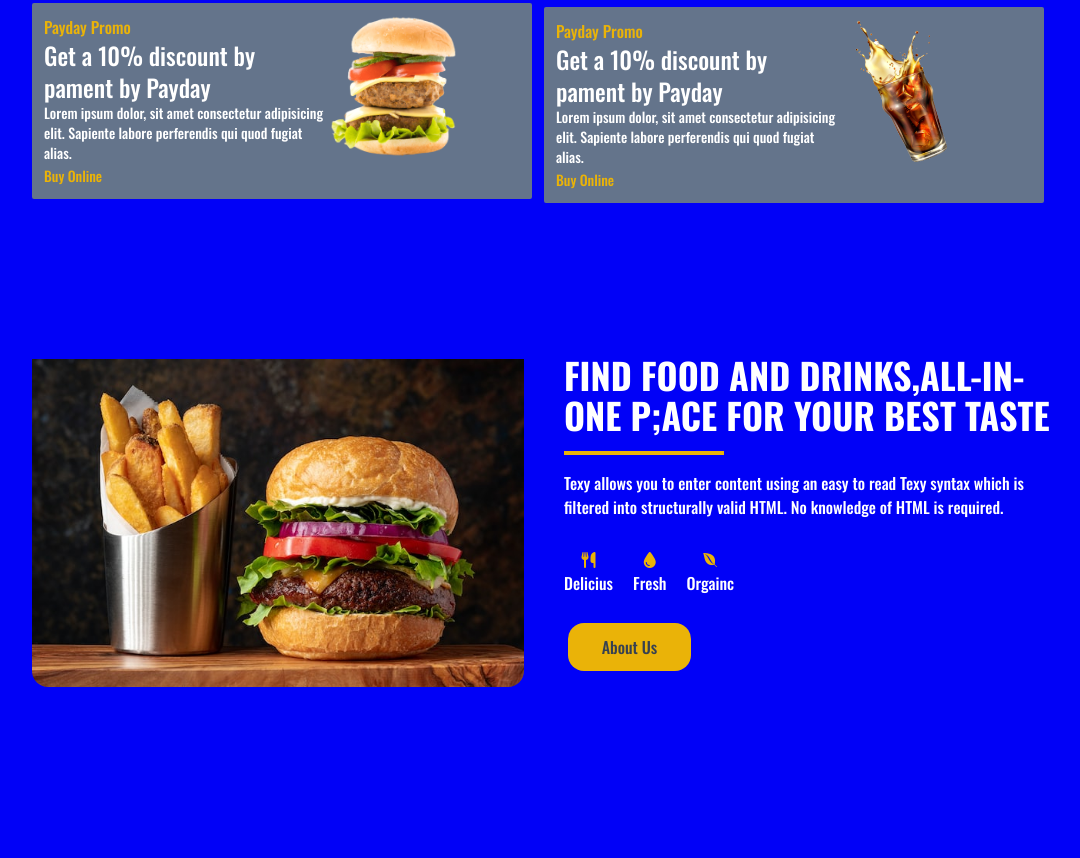
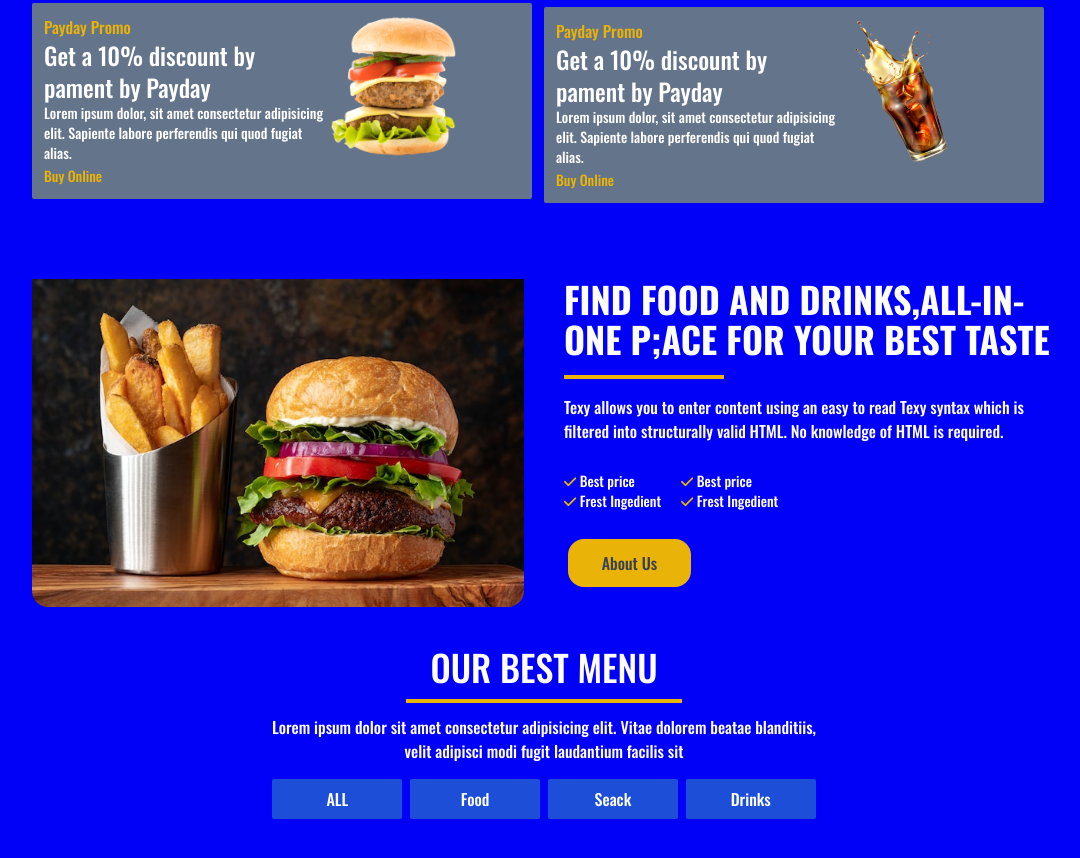
Before and after one commit to gazimdparveg/tailwindcss-ecommerce-project, a website: page src/index.html in a window 1280 px wide. Shown: the part 640-1498 px from the top of the page, without its empty margins (96-1176 px from the left). Before the commit the page ends 1399 px from the top, so only its background shows below. Drawn offline with nearby package versions, Linux system fonts and the light colour scheme.

Commit message:
nightto update

```diff
--- a/src/index.html
+++ b/src/index.html
@@ -150,7 +150,7 @@
    </div>
     <!--~~~~~~~~~~~~~~~ Promo ~~~~~~~~~~~~~~~-->
 
-    <div class="w-full flex mt-20 mb-20">
+    <div class="w-full flex mt-20 ">
       <div class="lg:max-w-5xl  h-auto lg:flex-row lg:flex  lg:m-auto items-center text-center">
 
         <div class="lg:w-1/2 bodywidt m-auto mb-5 flex-row flex cursor-pointer hover:bg-blue-700 hover:duration-1000 p-3 rounded-sm mr-3 bg-slate-500">
@@ -205,27 +205,22 @@
 
         <div class="md:w-full flex">
         <div class="flex m-auto lg:ml-0 overflow-hidden  gap-5 ">
-          <div class=" cursor-pointer hover:text-red-500 hover:duration-500">
-            <i class="fa-solid fa-utensils text-yellow-500 "></i>
-            <br/>
-            <p>Delicius</p>
-          </div>
 
-          <div class="text-center hover:text-red-500 hover:duration-500">
-            <i class="fa-solid fa-droplet  text-yellow-500"></i>
-            <br/>
-            <p>Fresh</p>
-          </div >
-          <div class="text-center hover:text-red-500 hover:duration-500">
-            <i class="fa-brands fa-envira  text-yellow-500"></i>
-            <br/>
-            <p>Orgainc</p>
-          </div>
+          <div class="text-left text-sm">
+         <p> <i class="fa-solid fa-check  text-yellow-500 pl-0"></i> Best price </p>
+        <p>  <i class="fa-solid fa-check text-yellow-500"></i> Frest Ingedient </p>
+         </div>
+
+         <div class="text-left text-sm">
+          <p> <i class="fa-solid fa-check  text-yellow-500"></i> Best price </p>
+          <p>  <i class="fa-solid fa-check text-yellow-500"></i> Frest Ingedient </p>
+         </div>
+
         </div>
         </div>
 
         <div class="sm:w-full  flex">
-        <div class="sm:w-3/12 md:w-3/6 sm:h-auto  p-3 mt-7 lg:w-3/12 m-auto lg:mx-1  rounded-2xl text-center bg-yellow-500 text-gray-700 hover:bg-red-500 hover:duration-500">
+        <div class="sm:w-3/12 md:w-3/6 sm:h-auto  p-3 mt-7 lg:w-3/12 m-auto lg:mx-1  rounded-2xl text-center bg-yellow-500 text-gray-700 hover:bg-red-500 hover:duration-500 ease-in">
           <a class="text-1xl" href="#">About Us</a>
         </div>
       </div>
@@ -234,9 +229,32 @@
       </div>
     </section>
     <!--~~~~~~~~~~~~~~~ Menu ~~~~~~~~~~~~~~~-->
- <br><br><br>
+
+    <div class="w-full flex mt-10">
+      <div class="max-w-5xl m-auto flex text-center">
+
+        <div>
+          <h1 class="text-4xl">OUR BEST MENU</h1>
+          <P class="lg:w-2/6 w-5/6 bg-yellow-500  m-auto flex h-1 mt-3 mb-3"></P>
+          <P class="lg:w-2/3 flex m-auto">Lorem ipsum dolor sit amet consectetur adipisicing elit. Vitae dolorem beatae blanditiis, velit adipisci modi fugit laudantium facilis sit</P>
+
+        <div id="mymune" class="lg:w-2/3 flex m-auto mt-3">
+        <a  class="w-1/4 activei bg-blue-700 hover:bg-yellow-500 hover:duration-500 ease-in p-2 rounded-sm m-1" href="">ALL</a>
+        <a class="w-1/4 bg-blue-700 hover:bg-yellow-500 hover:duration-500 ease-in p-2 rounded-sm m-1"  href="">Food</a>
+        <a class="w-1/4 bg-blue-700 hover:bg-yellow-500 hover:duration-500 ease-in p-2 rounded-sm m-1"  href="">Seack</a>
+        <a class="w-1/4  bg-blue-700 hover:bg-yellow-500 hover:duration-500 ease-in p-2 rounded-sm m-1"  href="">Drinks</a>
+      </div>
+
+        </div>
+
+
+
+
+      </div>
+    </div>
+
     <!--~~~~~~~~~~~~~~~ Review ~~~~~~~~~~~~~~~-->
-
+    <br><br><br>
     <!--~~~~~~~~~~~~~~~ Contact ~~~~~~~~~~~~~~~-->
 
     </main>
--- a/src/input.css
+++ b/src/input.css
@@ -17,4 +17,5 @@
         width: 95%;
     }
 
+
 }
--- a/src/main.js
+++ b/src/main.js
@@ -1,5 +1,6 @@
 const  humburgur = document.getElementById('humburgur');
 const navmenu    = document.getElementById('navmenu');
+const mymune    = document.getElementById('mymune');
 const closenav    = document.getElementById('closenav');
 
 humburgur.addEventListener('click',()=>{
@@ -11,3 +12,8 @@ closenav.addEventListener('click',()=>{
     navmenu.classList.add('hidden');
     humburgur.classList.remove('hidden');
 });
+
+closenav.addEventListener('click',()=>{
+    mymune.classList.add('hidden');
+
+});
```
